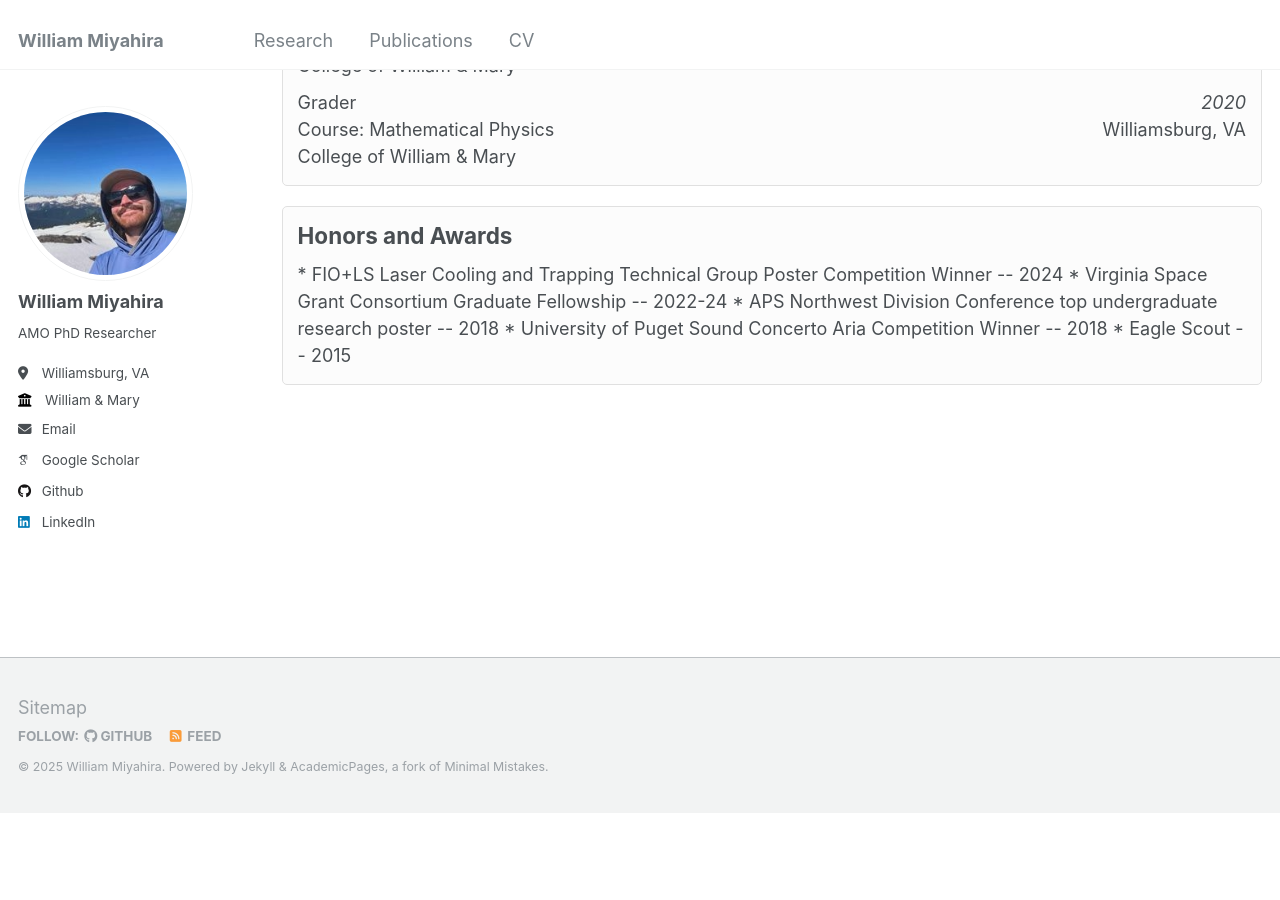
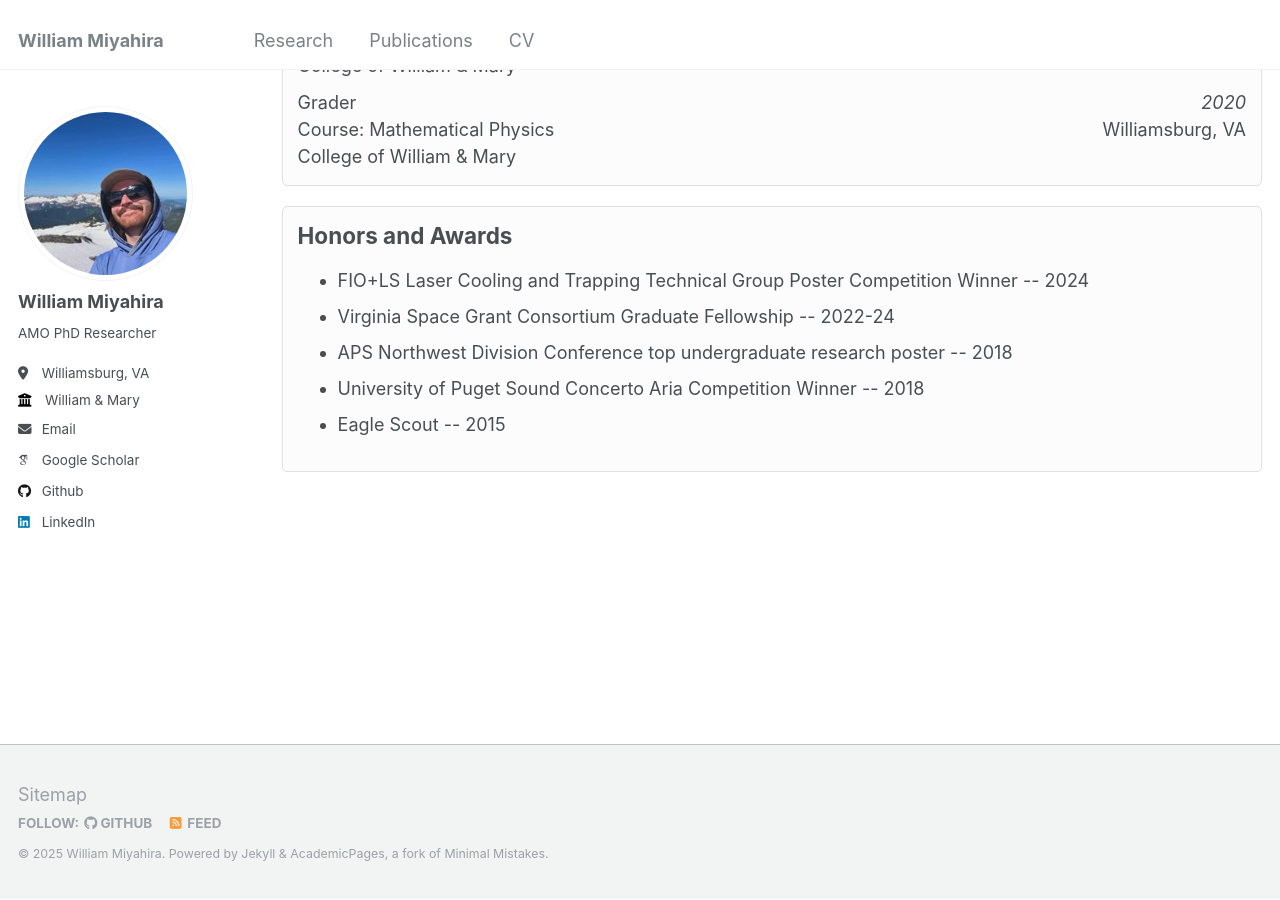
Before and after one commit to willmiyahira/willmiyahira.github.io, a Jekyll site: the page built from _pages/cv.md, in a window 1280 px wide and 900 px high, scrolled down 997 px. Built offline with Jekyll 4.4.1, drawn with Linux system fonts in a browser that asks for light colours; some web fonts are replaced; before the commit the page ends 1809 px from its top, so only the background shows below that.

Commit message:
update cv page

```diff
--- a/_pages/cv.md
+++ b/_pages/cv.md
@@ -180,10 +180,12 @@ You can download my resume <a href="/files/Resume_William_Miyahira__Short_.pdf"
     background-color: #fcfcfc;        /* Very light background color */
 ">
 <h2 style="margin-top: 0;">Honors and Awards</h2>
-* FIO+LS Laser Cooling and Trapping Technical Group Poster Competition Winner -- 2024
-* Virginia Space Grant Consortium Graduate Fellowship -- 2022-24
-* APS Northwest Division Conference top undergraduate research poster -- 2018
-* University of Puget Sound Concerto Aria Competition Winner -- 2018
-* Eagle Scout -- 2015
+    <ul>
+        <li>FIO+LS Laser Cooling and Trapping Technical Group Poster Competition Winner -- 2024</li>
+        <li>Virginia Space Grant Consortium Graduate Fellowship -- 2022-24</li>
+        <li>APS Northwest Division Conference top undergraduate research poster -- 2018</li>
+        <li>University of Puget Sound Concerto Aria Competition Winner -- 2018</li>
+        <li>Eagle Scout -- 2015</li>
+    </ul>
 
 <div>
```
